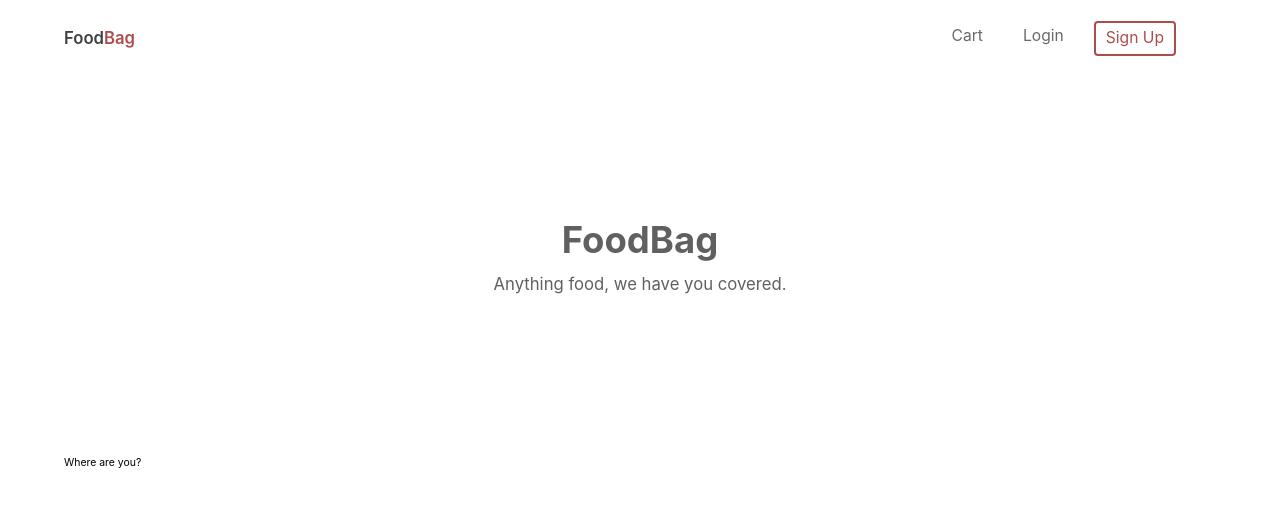
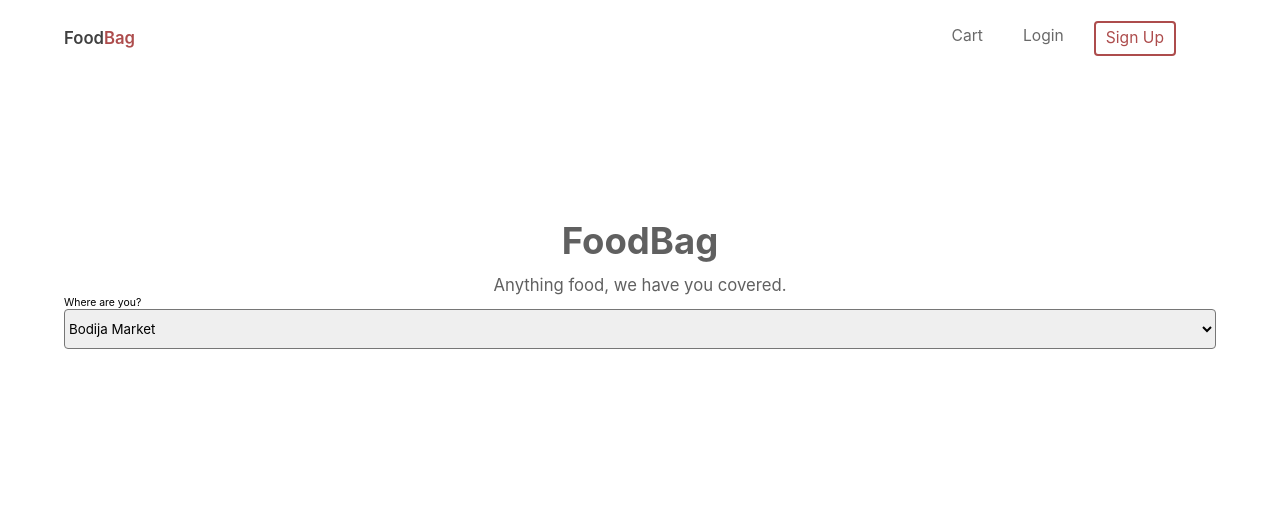
Before and after one commit to opeyemipeter1759/foodbag, a React (Create React App) app: page / in a window 1280 px wide. Shown: the top 506 px of the page. Built offline with nearby package versions, Linux system fonts and the light colour scheme.

Commit message:
location input

```diff
--- a/src/Components/locationInput/LocationInput.js
+++ b/src/Components/locationInput/LocationInput.js
@@ -1,11 +1,15 @@
-import React from 'react'
+import React from "react";
+import "./Locationinput.css";
 
 const LocationInput = () => {
-    return (
-        <div>
+  return (
+    <div className="location-input">
+      <select name="location" id="Location" className="location-input">
+        <option value="Bodija Market">Bodija Market</option>
+        <option value="Sabo Ojoo">Sabo Ojoo</option>
+      </select>
+    </div>
+  );
+};
 
-        </div>
-    )
-}
-
-export default LocationInput
+export default LocationInput;
--- a/src/Components/locationInput/Locationinput.css
+++ b/src/Components/locationInput/Locationinput.css
@@ -0,0 +1,5 @@
+.location-input {
+  width: 100%;
+  height: 40px;
+  border-radius: 4px;
+}
--- a/src/Pages/home/HeroSession.js
+++ b/src/Pages/home/HeroSession.js
@@ -1,5 +1,6 @@
 import React from "react";
 import "./Home.css";
+import LocationInput from "./../../Components/locationInput/LocationInput";
 
 const HeroSession = () => {
   return (
@@ -12,6 +13,7 @@ const HeroSession = () => {
       </div>
       <div className="location-search">
         <p>Where are you?</p>
+        <LocationInput />
       </div>
     </>
   );
--- a/src/Pages/home/Home.css
+++ b/src/Pages/home/Home.css
@@ -1,9 +1,9 @@
 .hero-session {
-  height: 50vh;
+  height: 30vh;
   display: flex;
   flex-direction: column;
   align-items: center;
-  justify-content: center;
+  justify-content: flex-end;
 }
 
 .hero-session-content > h1 {
```
Also changed, not shown: 1 other file (tests, documents, lock files or other folders).
